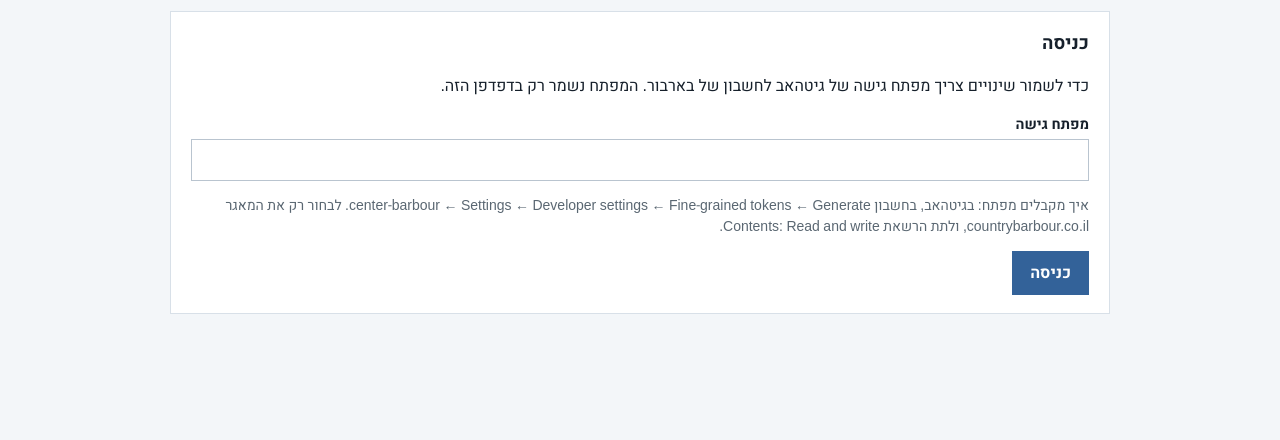
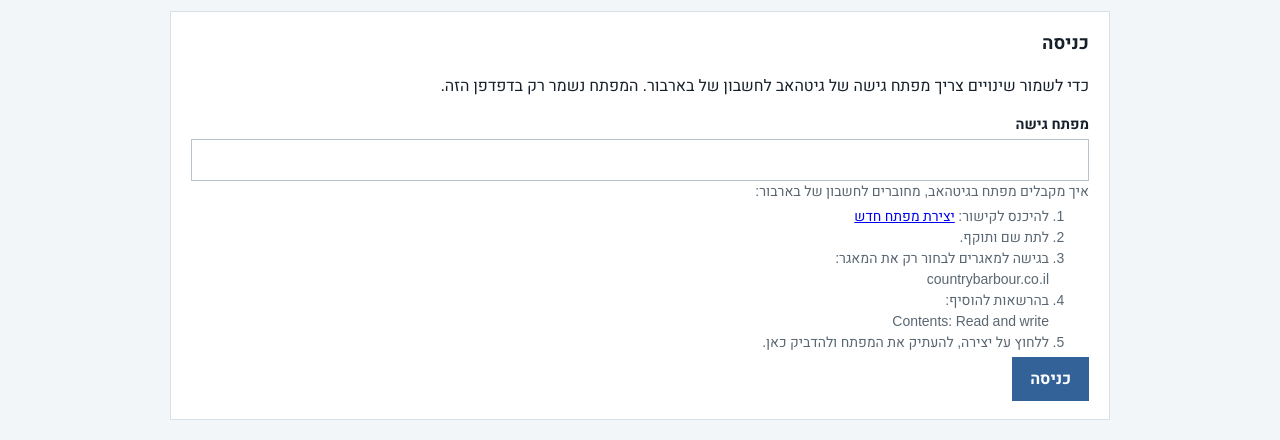
Before and after one commit to center-barbour/countrybarbour.co.il, a plain HTML site: page admin/index.html in a window 1280 px wide. Shown: the part 86-526 px from the top of the page. Drawn offline with Linux system fonts and the light colour scheme.

Commit message:
דשבורד: הוראות יצירת מפתח בשורות נפרדות
Co-Authored-By: Claude Opus 5.5 <noreply@anthropic.com>
Claude-Session: https://claude.ai/code/session_018EtqVjSWpzWg2Sc1YMCvs9

```diff
--- a/admin/index.html
+++ b/admin/index.html
@@ -53,7 +53,14 @@ textarea{min-height:90px}
     <p>כדי לשמור שינויים צריך מפתח גישה של גיטהאב לחשבון של בארבור. המפתח נשמר רק בדפדפן הזה.</p>
     <label for="tok">מפתח גישה</label>
     <input id="tok" type="password" autocomplete="off">
-    <p class="hint">איך מקבלים מפתח: בגיטהאב, בחשבון center-barbour ← Settings ← Developer settings ← Fine-grained tokens ← Generate. לבחור רק את המאגר countrybarbour.co.il, ולתת הרשאת Contents: Read and write.</p>
+    <div class="hint">איך מקבלים מפתח בגיטהאב, מחוברים לחשבון של בארבור:
+      <ol dir="rtl" style="margin:4px 0">
+        <li>להיכנס לקישור: <a href="https://github.com/settings/personal-access-tokens/new" target="_blank" rel="noopener">יצירת מפתח חדש</a></li>
+        <li>לתת שם ותוקף.</li>
+        <li>בגישה למאגרים לבחור רק את המאגר:<br><bdi dir="ltr">countrybarbour.co.il</bdi></li>
+        <li>בהרשאות להוסיף:<br><bdi dir="ltr">Contents: Read and write</bdi></li>
+        <li>ללחוץ על יצירה, להעתיק את המפתח ולהדביק כאן.</li>
+      </ol></div>
     <div class="bar"><button id="go">כניסה</button><button class="ghost" id="logout" hidden>יציאה ומחיקת המפתח מהדפדפן</button></div>
   </section>
 
```
